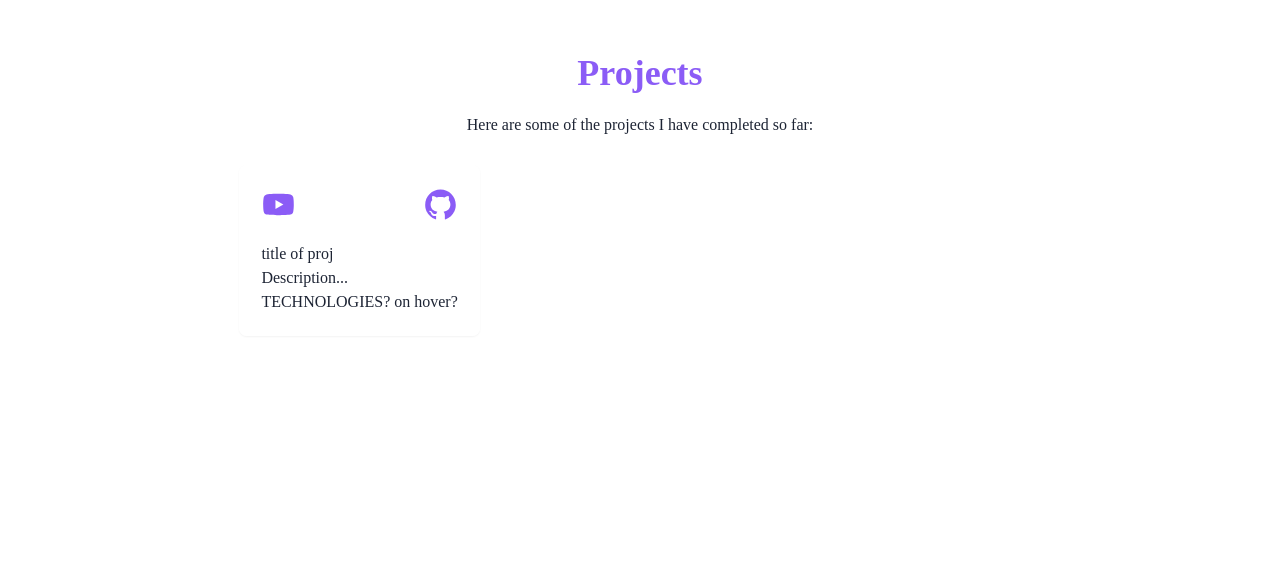
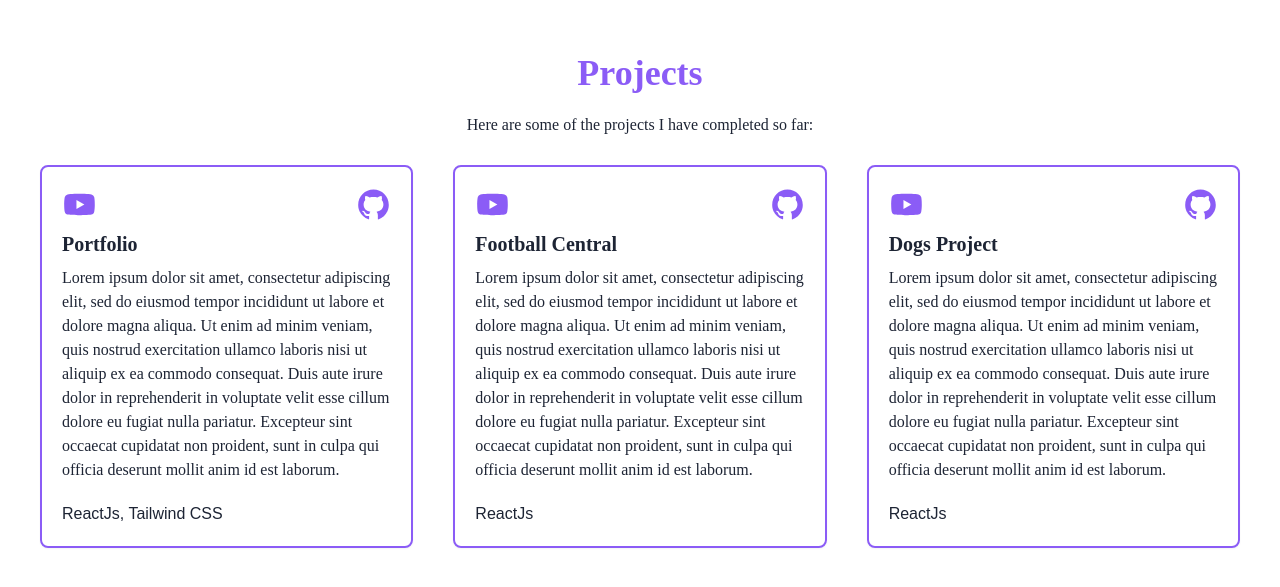
Before and after one commit to OMassano/Portfolio, a React (Create React App) app: page / in a window 1280 px wide. Shown: the part 1567-2154 px from the top of the page. Built offline with nearby package versions, Linux system fonts and the light colour scheme.

Commit message:
added mapping of projects

```diff
--- a/src/data/project/projectList.js
+++ b/src/data/project/projectList.js
@@ -1,4 +1,5 @@
-import DogsImage from "./images/Dogs-project.png"
+import technologies from "../technologyStack";
+
 const projectsList = [
   {
     id: 1,
@@ -11,10 +12,13 @@ const projectsList = [
       { name: "youtube", link: "" },
     ],
     descriptions: [
-      { id: "english", desc: "" },
+      {
+        id: "english",
+        desc: "Lorem ipsum dolor sit amet, consectetur adipiscing elit, sed do eiusmod tempor incididunt ut labore et dolore magna aliqua. Ut enim ad minim veniam, quis nostrud exercitation ullamco laboris nisi ut aliquip ex ea commodo consequat. Duis aute irure dolor in reprehenderit in voluptate velit esse cillum dolore eu fugiat nulla pariatur. Excepteur sint occaecat cupidatat non proident, sunt in culpa qui officia deserunt mollit anim id est laborum.",
+      },
       { id: "spanish", desc: "" },
     ],
-    image:DogsImage
+    technologies:["ReactJs"]
   },
   {
     id: 2,
@@ -27,9 +31,32 @@ const projectsList = [
       { name: "youtube", link: "https://www.youtube.com/watch?v=QOisVx6Y5Ic" },
     ],
     descriptions: [
-      { id: "english", desc: "" },
+      {
+        id: "english",
+        desc: "Lorem ipsum dolor sit amet, consectetur adipiscing elit, sed do eiusmod tempor incididunt ut labore et dolore magna aliqua. Ut enim ad minim veniam, quis nostrud exercitation ullamco laboris nisi ut aliquip ex ea commodo consequat. Duis aute irure dolor in reprehenderit in voluptate velit esse cillum dolore eu fugiat nulla pariatur. Excepteur sint occaecat cupidatat non proident, sunt in culpa qui officia deserunt mollit anim id est laborum.",
+      },
       { id: "spanish", desc: "" },
     ],
+    technologies:["ReactJs"]
+  },
+  {
+    id: 3,
+    name: "Portfolio",
+    links: [
+      {
+        name: "github",
+        link: "https://github.com/OMassano/Portfolio",
+      },
+      { name: "youtube", link: "" },
+    ],
+    descriptions: [
+      {
+        id: "english",
+        desc: "Lorem ipsum dolor sit amet, consectetur adipiscing elit, sed do eiusmod tempor incididunt ut labore et dolore magna aliqua. Ut enim ad minim veniam, quis nostrud exercitation ullamco laboris nisi ut aliquip ex ea commodo consequat. Duis aute irure dolor in reprehenderit in voluptate velit esse cillum dolore eu fugiat nulla pariatur. Excepteur sint occaecat cupidatat non proident, sunt in culpa qui officia deserunt mollit anim id est laborum.",
+      },
+      { id: "spanish", desc: "" },
+    ],
+    technologies:["ReactJs", "Tailwind CSS"]
   },
 ];
 
@@ -40,4 +67,5 @@ const projects = projectsList.sort((a, b) => {
   return 0;
 });
 console.log(projects[0].links[0].link);
+
 export default projects;
--- a/src/views/About/About.jsx
+++ b/src/views/About/About.jsx
@@ -39,7 +39,7 @@ const About = () => {
           Technologies
         </h3>
         <div className="grid grid-cols-2 md:grid-cols-4 lg:grid-cols-6 gap-6 py-5 font-light">
-          {technologies.map((technology) => {
+          { technologies && technologies.map((technology) => {
             return (
               <div className="flex flex-row items-center">
                 <BsDot className="dark:text-violet-300 text-violet-500" />
--- a/src/views/Projects/Projects.jsx
+++ b/src/views/Projects/Projects.jsx
@@ -1,5 +1,6 @@
 import React from "react";
 import { AiFillYoutube, AiFillGithub } from "react-icons/ai";
+import projects from "../../data/project/projectList";
 
 const Projects = () => {
   //md:h-screen only sets as height of screen on md+ devices, w-full sets parent container as full width of screen
@@ -10,26 +11,33 @@ const Projects = () => {
           <h2 className="text-4xl font-bold dark:text-violet-300 text-violet-500 text-center pb-5">
             Projects
           </h2>
-          <p className="pb-2">
+          <p className="pb-2 font-light">
             Here are some of the projects I have completed so far:
           </p>
         </div>
 
-        <div className="grid sm:grid-cols-2 md:grid-cols-3 gap-10 px-5 sm:px-0">
+        <div className="grid sm:grid-cols-2 md:grid-cols-3 gap-10 px-5 sm:px-10">
           {/*Project cards*/}
-          <div className="shadow-sm rounded-lg border-white border-2 p-5">
-            <div className="flex items-center justify-between pb-5 dark:text-violet-300 text-violet-500">
+          {projects &&
+            projects.map((project) => {
+              return (
+                <div className="shadow-sm rounded-lg border-2 p-5  dark:border-violet-300 border-violet-500">
+                  <div className="flex items-center justify-between pb-2 dark:text-violet-300 text-violet-500">
                     <button className="hover:scale-110 dark:hover:text-white hover:text-black duration-100">
                       <AiFillYoutube size={35} />
                     </button>
-              <button className="hover:scale-110 dark:hover:text-white hover:text-black duration-100">
+                    <button className="hover:scale-110 dark:hover:text-white hover:text-black duration-100" >
                       <AiFillGithub size={35} />
                     </button>
                   </div>
-            <h3>title of proj</h3>
-            <p>Description...</p>
-            <p>TECHNOLOGIES? on hover?</p>
+                  <h3 className="font-semibold capitalize text-xl pb-2">
+                    {project.name}
+                  </h3>
+                  <p className="pb-5">{project.descriptions[0].desc}</p>
+                  <p className=" font-russo-one">{project.technologies.join(", ")}</p>
                 </div>
+              );
+            })}
         </div>
       </div>
     </section>
```
Lines whose indentation alone changed are shown as unchanged.
